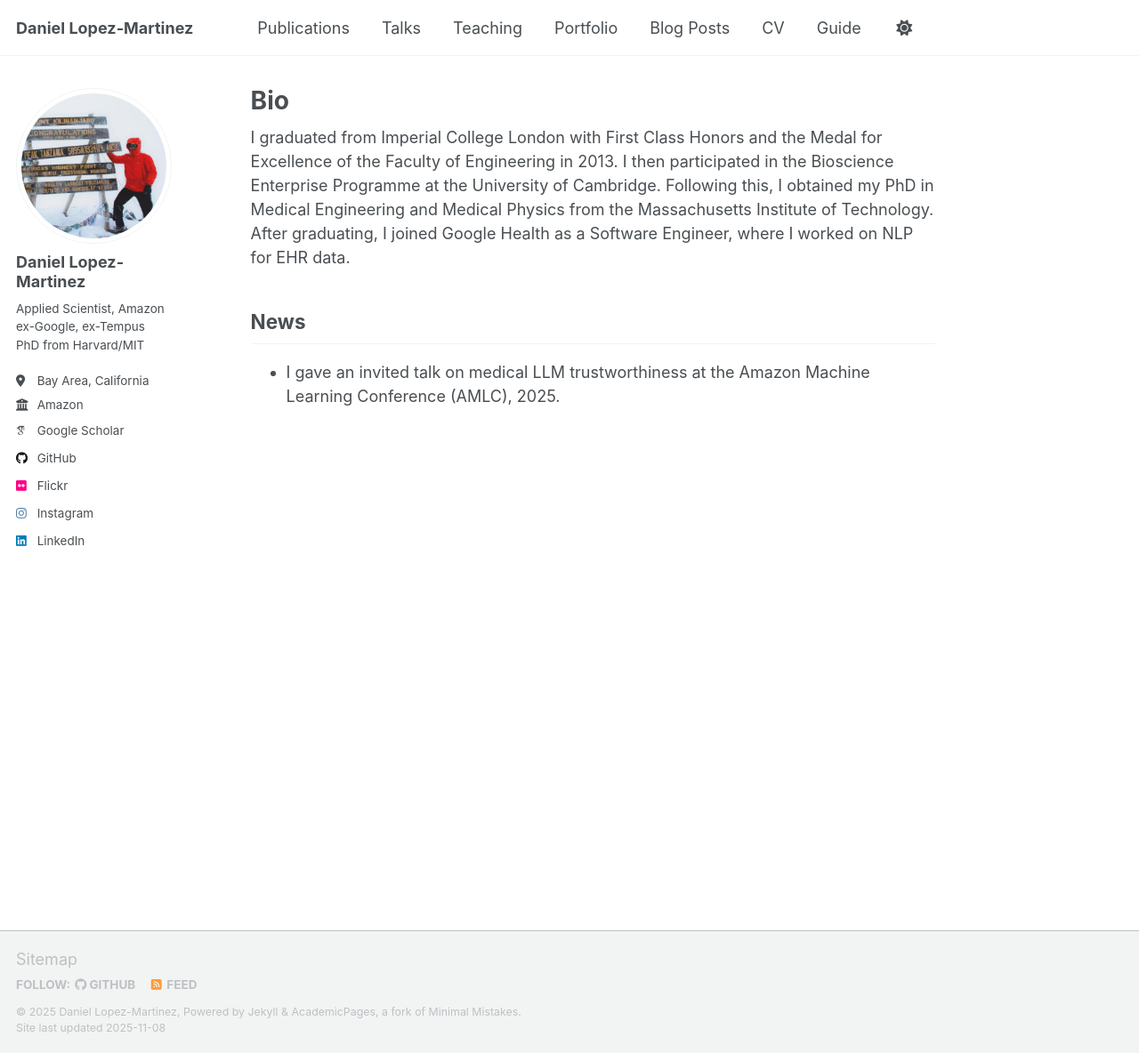
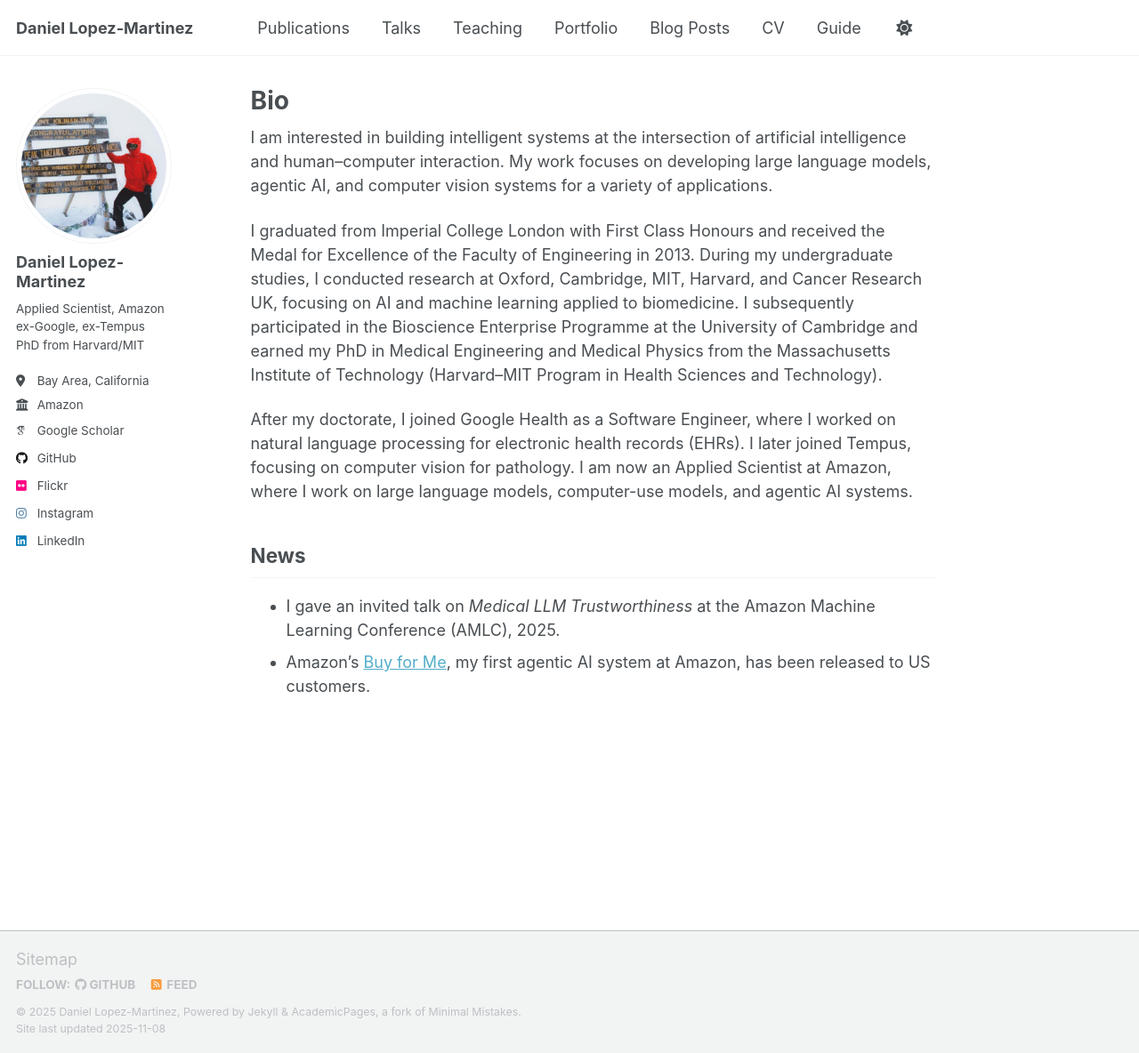
Before and after one commit to daniel-lopezmartinez/daniel-lopezmartinez.github.io, a Jekyll site: the page built from _pages/about.md, in a window 1280 px wide and 1184 px high. Shown: the whole window at 89% size. Built offline with Jekyll 4.4.1, drawn with Linux system fonts in a browser that asks for light colours; some web fonts are replaced; a script that is not in the unit is left out.

Commit message:
updated bio & news

```diff
--- a/_pages/about.md
+++ b/_pages/about.md
@@ -7,7 +7,13 @@ redirect_from:
   - /about.html
 ---
 
-I graduated from Imperial College London with First Class Honors and the Medal for Excellence of the Faculty of Engineering in 2013. I then participated in the Bioscience Enterprise Programme at the University of Cambridge. Following this, I obtained my PhD in Medical Engineering and Medical Physics from the Massachusetts Institute of Technology. After graduating, I joined Google Health as a Software Engineer, where I worked on NLP for EHR data.
+
+I am interested in building intelligent systems at the intersection of artificial intelligence and human–computer interaction. My work focuses on developing large language models, agentic AI, and computer vision systems for a variety of applications.
+
+I graduated from Imperial College London with First Class Honours and received the Medal for Excellence of the Faculty of Engineering in 2013. During my undergraduate studies, I conducted research at Oxford, Cambridge, MIT, Harvard, and Cancer Research UK, focusing on AI and machine learning applied to biomedicine. I subsequently participated in the Bioscience Enterprise Programme at the University of Cambridge and earned my PhD in Medical Engineering and Medical Physics from the Massachusetts Institute of Technology (Harvard–MIT Program in Health Sciences and Technology).
+
+After my doctorate, I joined Google Health as a Software Engineer, where I worked on natural language processing for electronic health records (EHRs). I later joined Tempus, focusing on computer vision for pathology. I am now an Applied Scientist at Amazon, where I work on large language models, computer-use models, and agentic AI systems.
 
 ## News
-- I gave an invited talk on medical LLM trustworthiness at the Amazon Machine Learning Conference (AMLC), 2025.
+- I gave an invited talk on _Medical LLM Trustworthiness_ at the Amazon Machine Learning Conference (AMLC), 2025.
+- Amazon's [Buy for Me](https://www.aboutamazon.com/news/retail/amazon-shopping-app-buy-for-me-brands), my first agentic AI system at Amazon, has been released to US customers.
```
